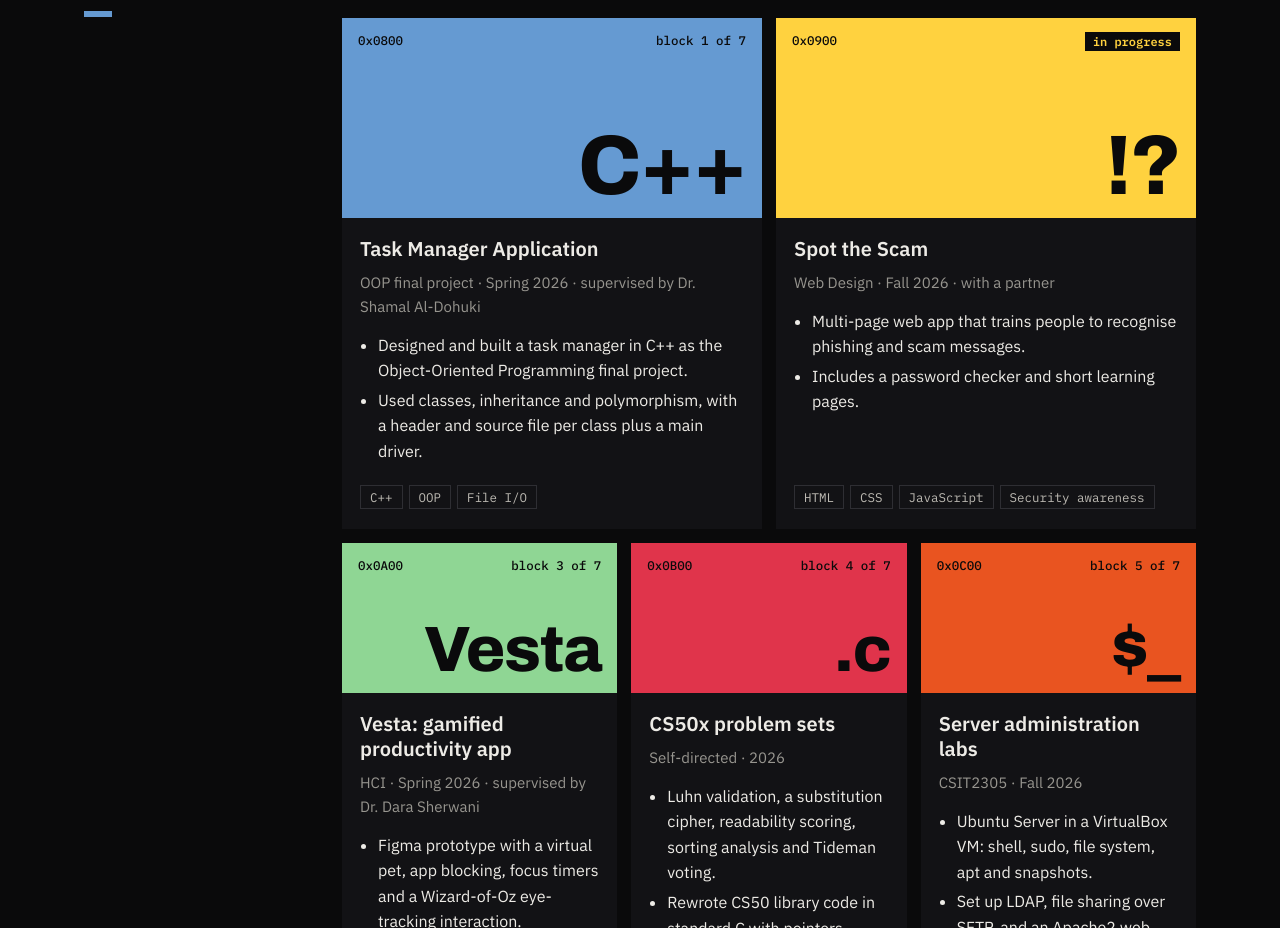
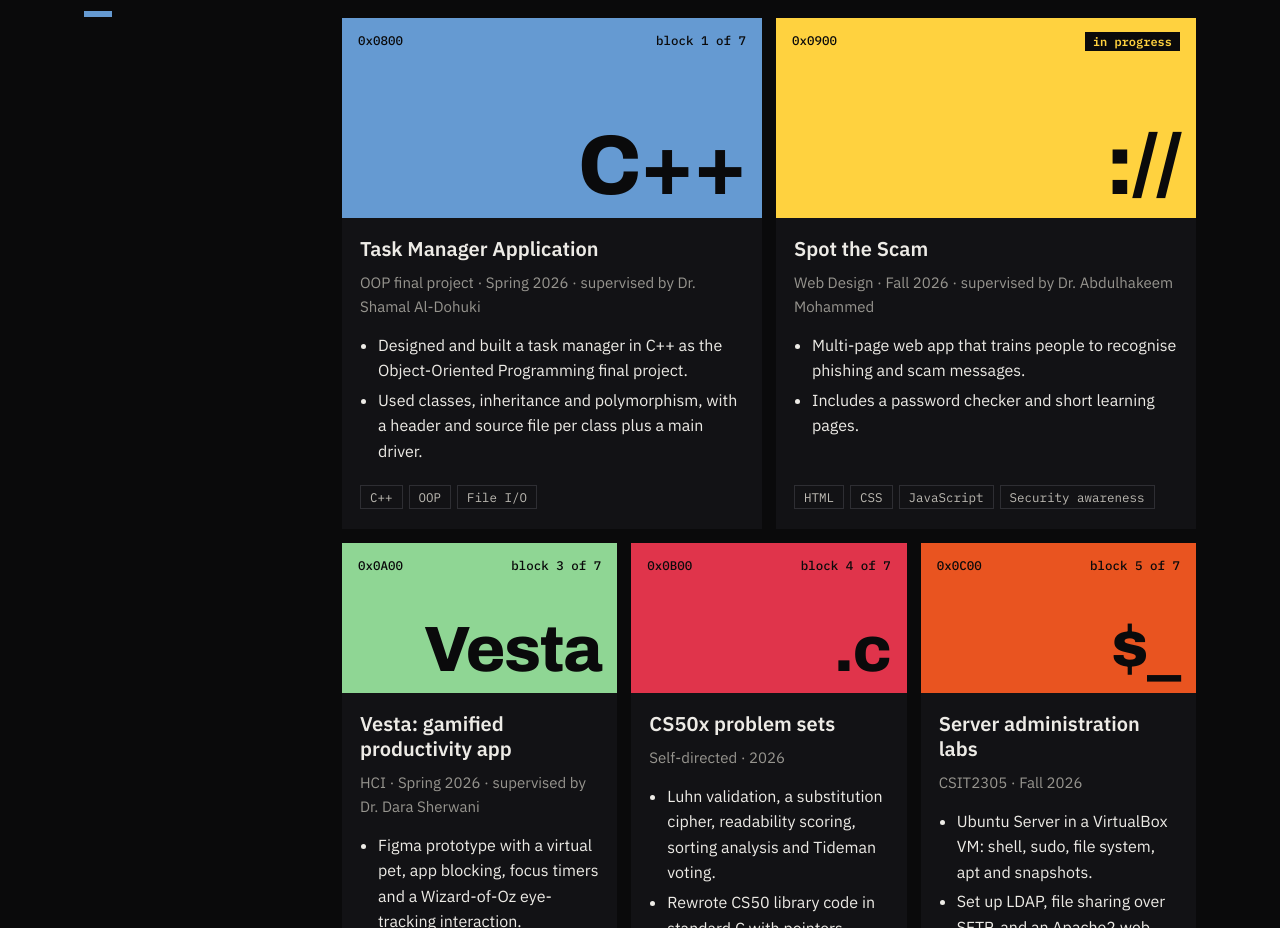
Before and after one commit to rhmanriyadh/rhmanriyadh.github.io, a plain HTML site: page index.html in a window 1280 px wide. Shown: the part 1723-2651 px from the top of the page. Drawn offline with Linux system fonts and the light colour scheme.

Commit message:
updated .work script

```diff
--- a/index.html
+++ b/index.html
@@ -320,7 +320,7 @@ footer .mono{color:var(--ink)}
   const projects = [
     {big:1, c:"var(--blue)", g:"C++", t:"Task Manager Application", m:"OOP final project · Spring 2026 · supervised by Dr. Shamal Al-Dohuki",
      p:["Designed and built a task manager in C++ as the Object-Oriented Programming final project.","Used classes, inheritance and polymorphism, with a header and source file per class plus a main driver."], tags:["C++","OOP","File I/O"]},
-    {big:1, c:"var(--yellow)", g:"!?", t:"Spot the Scam", m:"Web Design · Fall 2026 · with a partner", s:"in progress",
+    {big:1, c:"var(--yellow)", g:"://", t:"Spot the Scam", m:"Web Design · Fall 2026 · supervised by Dr. Abdulhakeem Mohammed", s:"in progress",
      p:["Multi-page web app that trains people to recognise phishing and scam messages.","Includes a password checker and short learning pages."], tags:["HTML","CSS","JavaScript","Security awareness"]},
     {c:"var(--green)", g:"Vesta", t:"Vesta: gamified productivity app", m:"HCI · Spring 2026 · supervised by Dr. Dara Sherwani",
      p:["Figma prototype with a virtual pet, app blocking, focus timers and a Wizard-of-Oz eye-tracking interaction.","Ran a usability evaluation and wrote the full report."], tags:["Figma","Usability testing"]},
```
